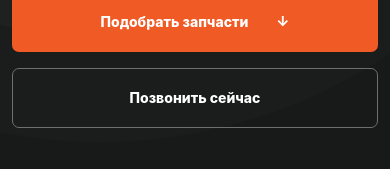
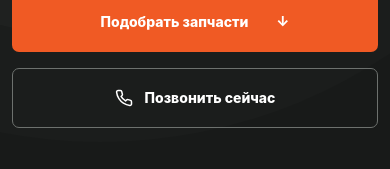
Before and after one commit to dkomandin47-lang/sedov, a Next.js app: page / in a window 390 px wide. Shown: the part 511-680 px from the top of the page. Built offline with nearby package versions, Linux system fonts and the light colour scheme.

Commit message:
style: animate phone icon in call button

```diff
--- a/app/globals.css
+++ b/app/globals.css
@@ -79,6 +79,11 @@ p, li, small { text-wrap: pretty; }
 .button-primary:hover { background: var(--orange-dark); }
 .button-ghost { border-color: #6d716e; color: white; }
 .button-ghost:hover { border-color: white; }
+.call-button { gap: 12px; }
+.phone-icon { width: 18px; height: 18px; display: inline-flex; flex: 0 0 auto; transform-origin: 50% 70%; }
+.phone-icon svg { width: 100%; height: 100%; }
+.call-button:hover .phone-icon,
+.call-button:focus-visible .phone-icon { animation: phone-wiggle .55s ease-in-out infinite; }
 .button-outline { border-color: #aeb1ac; color: var(--ink); }
 .button-outline:hover { border-color: var(--orange); color: var(--orange-dark); }
 .button-dark { background: var(--ink); color: white; }
@@ -132,6 +137,12 @@ p, li, small { text-wrap: pretty; }
   0%, 100% { transform: translate(0, 0); }
   45% { transform: translate(4px, -4px); }
   75% { transform: translate(-1px, 1px); }
+}
+
+@keyframes phone-wiggle {
+  0%, 100% { transform: rotate(0); }
+  30% { transform: rotate(-12deg); }
+  65% { transform: rotate(12deg); }
 }
 
 .how-section { padding: 110px 0; overflow: hidden; background: var(--ink-soft); color: white; }
--- a/app/page.tsx
+++ b/app/page.tsx
@@ -73,7 +73,14 @@ export default function Home() {
             <p className="hero-lead">Подберём оригинальные запчасти и проверенные аналоги именно для вашего автомобиля. Сверим по VIN, проверим совместимость и предложим понятный выбор по цене и сроку.</p>
             <div className="hero-actions">
               <a className="button button-primary" href="#request">Подобрать запчасти <span>↓</span></a>
-              <a className="button button-ghost" href="tel:+79610532770">Позвонить сейчас</a>
+              <a className="button button-ghost call-button" href="tel:+79610532770">
+                <span className="phone-icon" aria-hidden="true">
+                  <svg viewBox="0 0 24 24" fill="none" stroke="currentColor" strokeWidth="2" strokeLinecap="round" strokeLinejoin="round">
+                    <path d="M22 16.92v3a2 2 0 0 1-2.18 2 19.79 19.79 0 0 1-8.63-3.07 19.5 19.5 0 0 1-6-6A19.79 19.79 0 0 1 2.12 4.18 2 2 0 0 1 4.11 2h3a2 2 0 0 1 2 1.72c.13.96.36 1.9.69 2.8a2 2 0 0 1-.45 2.11L8.09 9.91a16 16 0 0 0 6 6l1.27-1.27a2 2 0 0 1 2.11-.45c.91.33 1.85.56 2.81.69A2 2 0 0 1 22 16.92Z" />
+                  </svg>
+                </span>
+                Позвонить сейчас
+              </a>
             </div>
             <div className="hero-points">
               <span><b>✓</b> Проверка по VIN</span>
```
